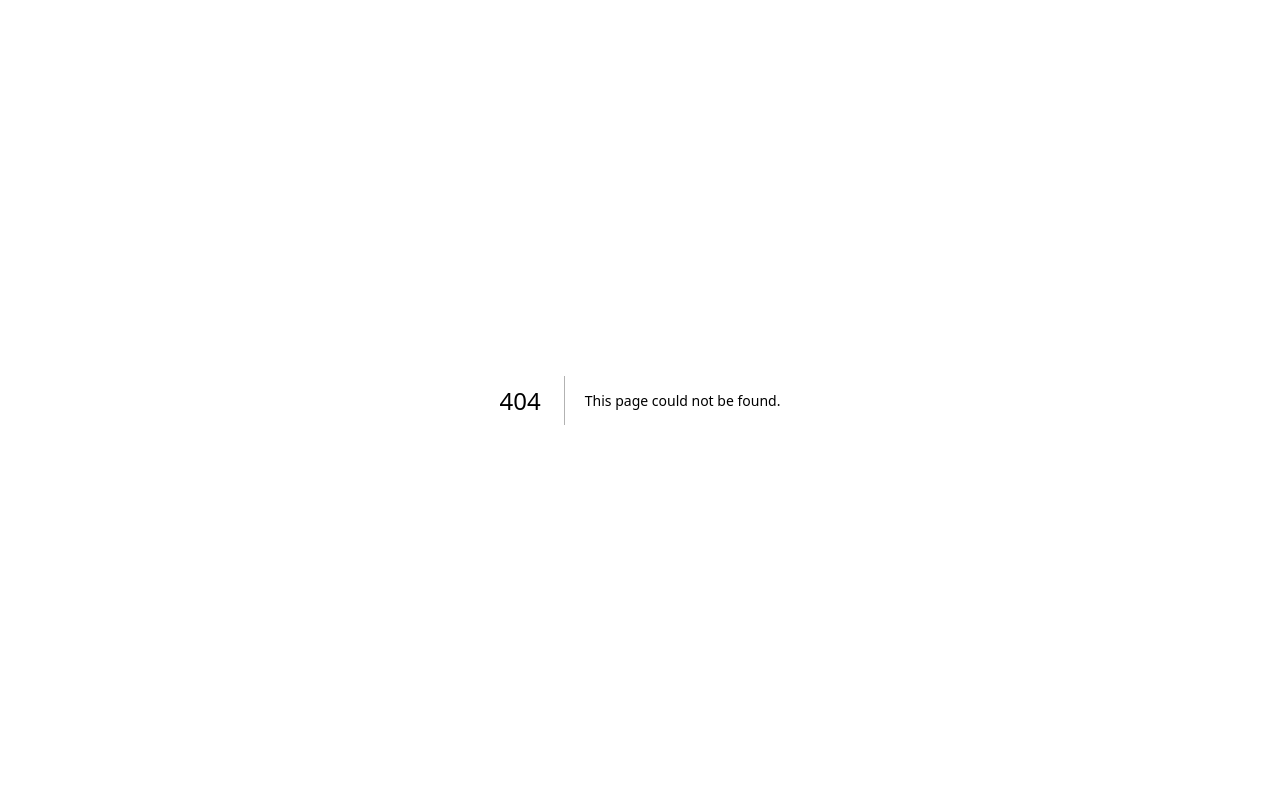
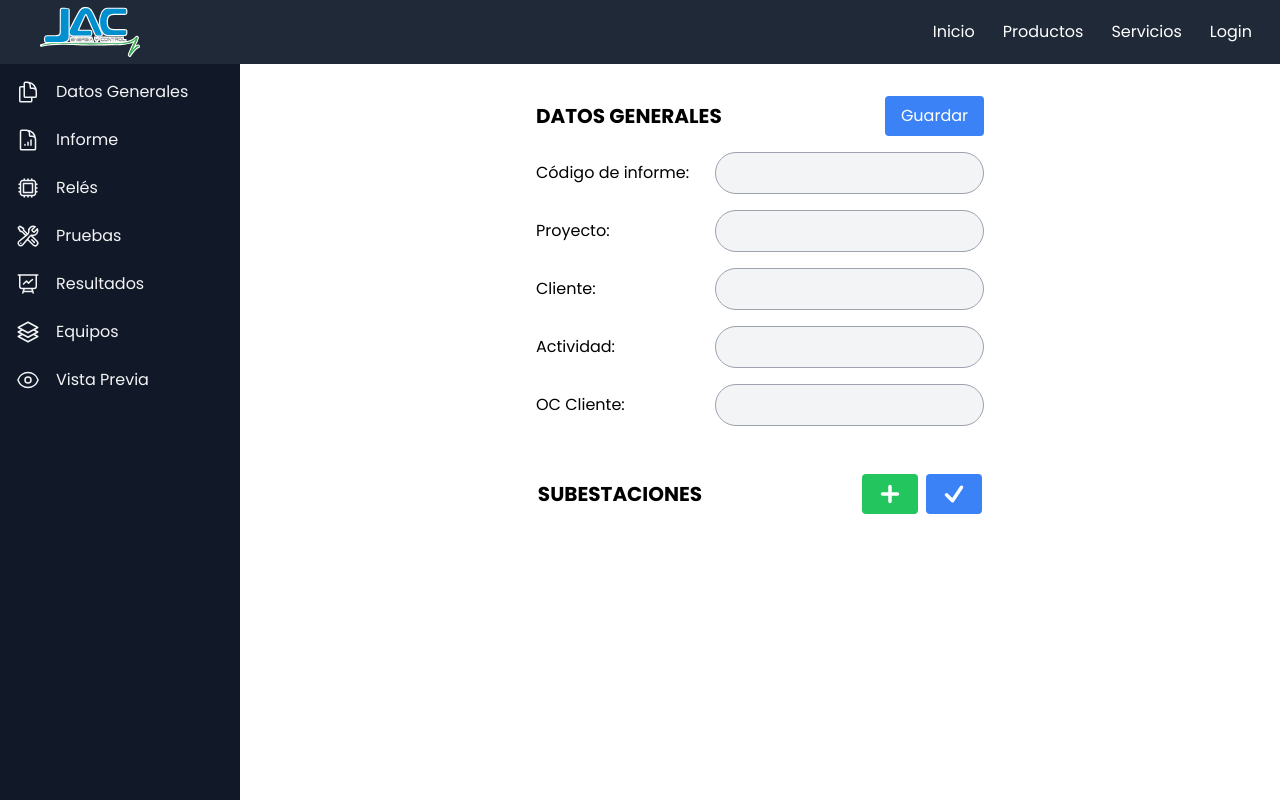
Before and after one commit to joseniquen08/jac-aplicacion-informes-front, a Next.js app: page /datos-generales in a window 1280 px wide. Before the commit this address had no page. Built offline with nearby package versions, Linux system fonts and the light colour scheme.

Commit message:
feature: add view datos-generales

```diff
--- a/src/components/navbar/index.tsx
+++ b/src/components/navbar/index.tsx
@@ -63,7 +63,7 @@ const Navbar = ({ isOpen, toggle }: Props) => {
           <ul className="flex space-x-5">
             <li>
               <Link
-                href="/"
+                href="/dashboard"
                 className="px-1 py-2 text-white hover:text-gray-200"
               >
                 Inicio
--- a/src/components/sidebar/index.tsx
+++ b/src/components/sidebar/index.tsx
@@ -24,7 +24,7 @@ const Sidebar = () => {
               />
             </svg>
             <li className="px-4 py-2 rounded-md lg:block">
-              <Link href="/dashboard">Datos Generales</Link>
+              <Link href="/datos-generales">Datos Generales</Link>
             </li>
           </div>
 
--- /dev/null
+++ b/src/pages/datos-generales/index.tsx
@@ -0,0 +1,152 @@
+import { Layout } from "@src/components/Dashboard/Layout";
+import { Poppins } from "next/font/google";
+import { useState } from "react";
+
+const poppins = Poppins({
+  subsets: ["latin"],
+  weight: ["100", "200", "300", "400", "500", "600", "700", "800", "900"],
+  variable: "--font-poppins",
+});
+
+const datos_generales = ({ index }: any) => {
+  const [subestaciones, setSubestaciones] = useState<{ nombre: string }[]>([]);
+
+
+  const handleAgregarSubestacion = () => {
+    const nuevaSubestacion = {
+      nombre: "",
+    };
+    setSubestaciones([...subestaciones, nuevaSubestacion]);
+  };
+
+  const handleEliminarSubestacion = (index: number) => {
+    const nuevasSubestaciones = [...subestaciones];
+    nuevasSubestaciones.splice(index, 1);
+    setSubestaciones(nuevasSubestaciones);
+  };
+
+  const handleNombreSubestacionChange = (event: any, index: number) => {
+    const nuevasSubestaciones = [...subestaciones];
+    nuevasSubestaciones[index].nombre = event.target.value;
+    setSubestaciones(nuevasSubestaciones);
+  };
+
+  const handleGuardarSubestaciones = () => {
+    //validar con el back esta funcionalidad
+  }
+
+  return (
+    <>
+      <Layout font={poppins}>
+        <div className="flex flex-col justify-center items-center">
+          <form className="w-full max-w-md">
+            <div className="flex justify-between items-center mt-8 mb-4">
+              <h2 className="text-xl font-bold">DATOS GENERALES</h2>
+              <button className="bg-blue-500 hover:bg-blue-900 text-white px-4 py-2 rounded">
+                Guardar
+              </button>
+            </div>
+            <div className="flex items-center mb-4">
+              <div className="w-2/5">
+                <label >Código de informe:</label>
+              </div>
+              <input type="text" className="rounded-full p-2 w-3/5 bg-gray-100 border border-gray-400" />
+            </div>
+            <div className="flex items-center mb-4">
+              <div className="w-2/5">
+                <label>Proyecto:</label>
+              </div>
+              <input type="text" className="rounded-full p-2 w-3/5 bg-gray-100 border border-gray-400" />
+            </div>
+            <div className="flex items-center mb-4">
+              <div className="w-2/5">
+                <label>Cliente:</label>
+              </div>
+              <input type="text" className="rounded-full p-2 w-3/5 bg-gray-100 border border-gray-400" />
+            </div>
+            <div className="flex items-center mb-4">
+              <div className="w-2/5">
+                <label >Actividad:</label>
+              </div>
+              <input type="text" className="rounded-full p-2 w-3/5 bg-gray-100 border border-gray-400" />
+            </div>
+            <div className="flex items-center mb-4">
+              <div className="w-2/5">
+                <label >OC Cliente:</label>
+              </div>
+              <input type="text" className="rounded-full p-2 w-3/5 bg-gray-100 border border-gray-400" />
+            </div>
+          </form>
+
+          {/* SUBESTACIONES*/}
+          <div className="flex justify-between items-center mb-4 mt-8 mb-4">
+            <h2 className="text-xl font-bold mr-20 pr-20">SUBESTACIONES</h2>
+            <div className="flex">
+              <button
+                className="bg-green-500 hover:bg-green-700 text-white font-bold py-2 px-4 rounded mr-2"
+                onClick={handleAgregarSubestacion}
+              >
+                <svg xmlns="http://www.w3.org/2000/svg"
+                  fill="none" viewBox="0 0 24 24"
+                  stroke-width= {3.5}
+                  stroke="currentColor"
+                  className="w-6 h-6"
+                >
+                  <path stroke-linecap="round" stroke-linejoin="round" d="M12 4.5v15m7.5-7.5h-15" />
+                </svg>
+
+              </button>
+              <button
+                className="bg-blue-500 hover:bg-blue-700 text-white px-4 py-2 rounded"
+              // onClick={Implementar Guardar estacion con el fecth endpoint - pendiente}
+              >
+                <svg xmlns="http://www.w3.org/2000/svg"
+                     fill="none" viewBox="0 0 24 24"
+                     stroke-width={3.5}
+                     stroke="currentColor"
+                     className="w-6 h-6"
+                  >
+                  <path stroke-linecap="round" stroke-linejoin="round" d="M4.5 12.75l6 6 9-13.5" />
+                </svg>
+
+              </button>
+            </div>
+          </div>
+          {/* aqui agregar subestaciones*/}
+          {subestaciones.map((subestacion, index) => (
+            <div className="flex items-center mb-2" key={index}>
+              <p className="mr-2">{index + 1}. </p>
+              <div className="flex items-center mr-2">
+                <label className="block text-gray-700 font-bold mr-2">
+                  Nombre:
+                </label>
+                <input
+                  className="border rounded py-2 px-3 text-gray-700 leading-tight focus:outline-none focus:shadow-outline"
+                  type="text"
+                  placeholder="Nombre de la subestación"
+                  value={subestacion.nombre}
+                  onChange={(event) =>
+                    handleNombreSubestacionChange(event, index)
+                  }
+                />
+              </div>
+              <button
+                className="bg-green-500 hover:bg-green-700 text-white py-2 px-4 rounded mr-2"
+              >
+                Editar
+              </button>
+              <button
+                className="bg-red-500 hover:bg-red-700 text-white py-2 px-4 rounded"
+                onClick={() => handleEliminarSubestacion(index)}
+              >
+                Eliminar
+              </button>
+            </div>
+          ))}
+        </div>
+      </Layout>
+    </>
+  );
+};
+
+export default datos_generales;
```
